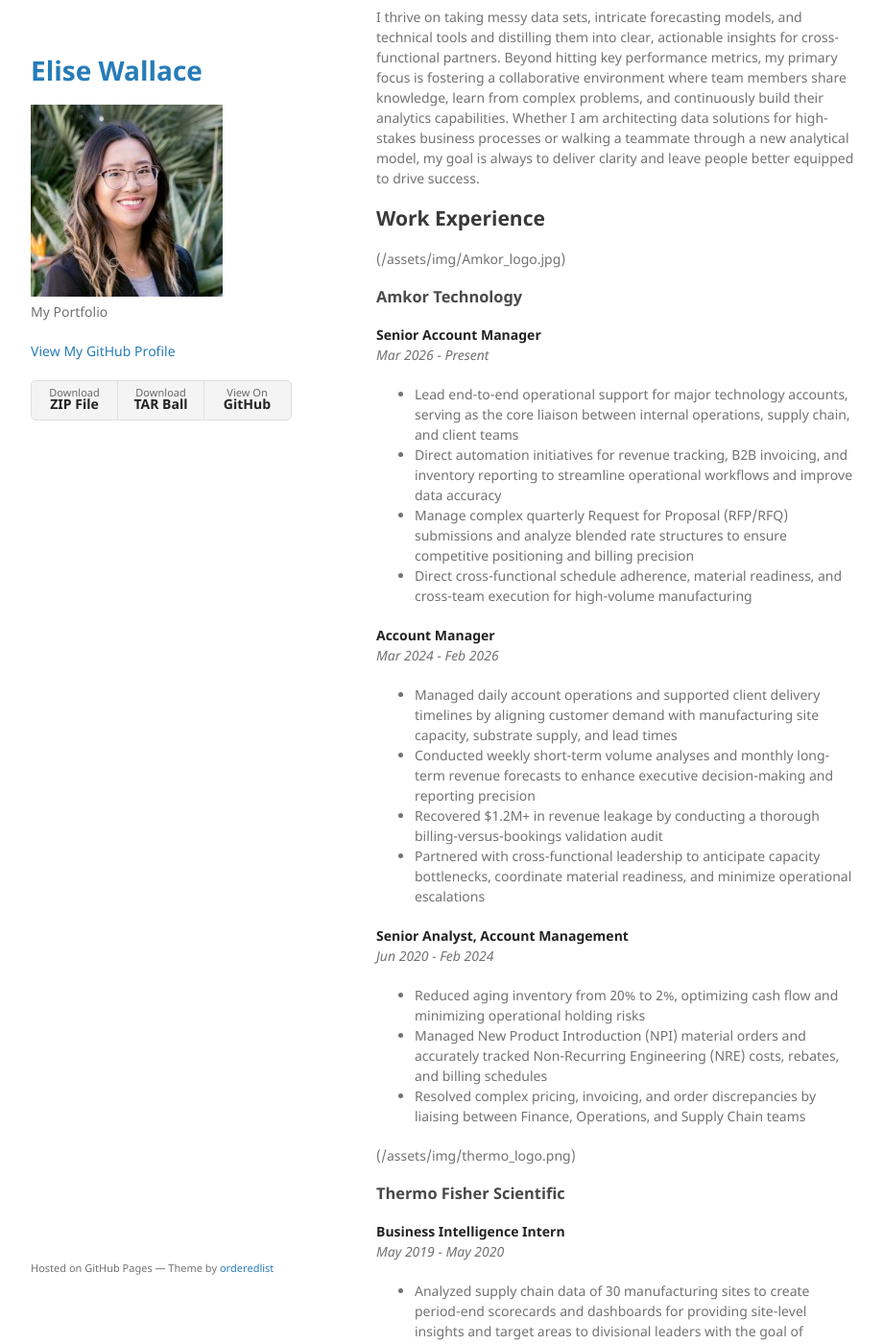
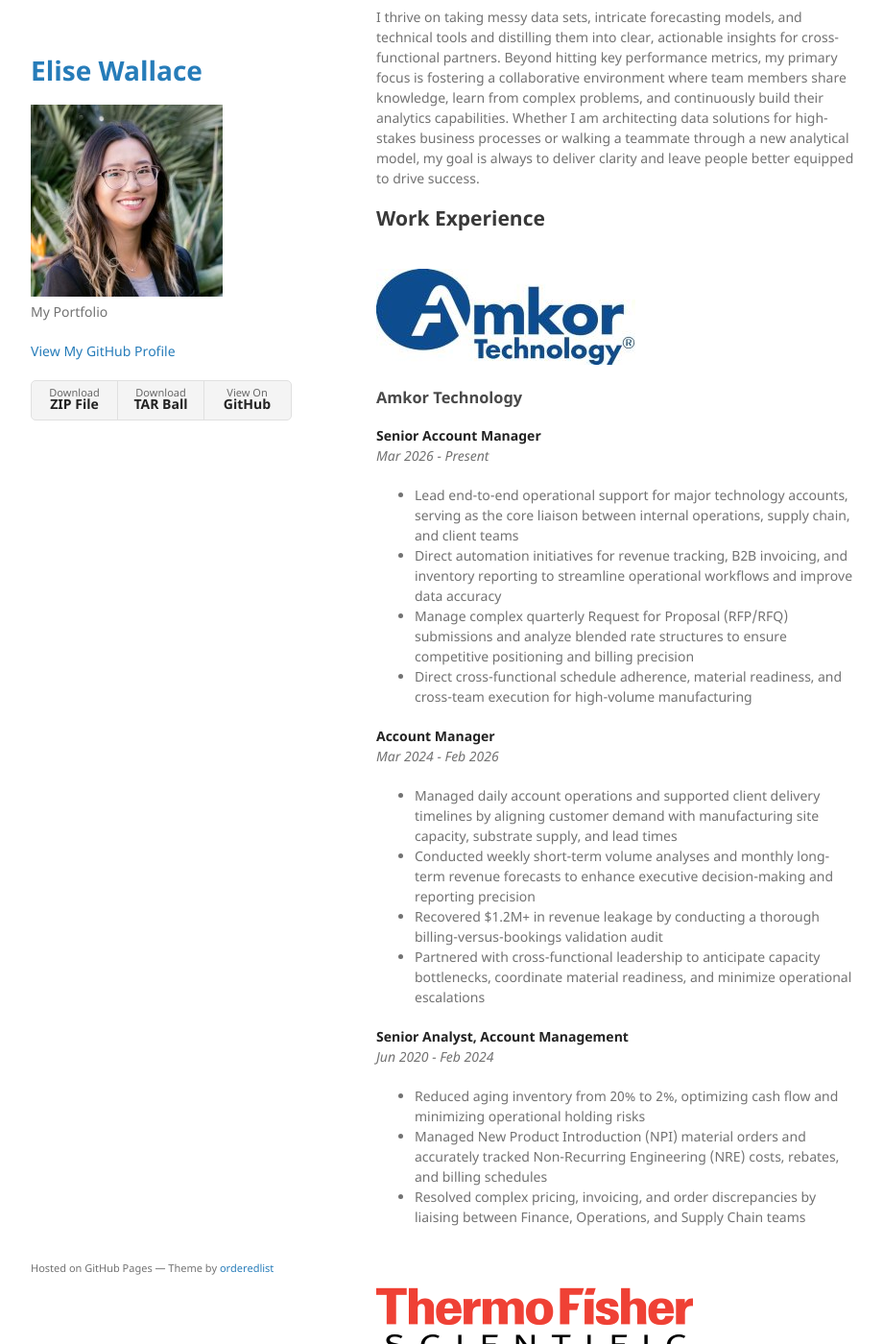
Before and after one commit to EliseWallace/elisewallace.github.io, a Jekyll site: the page built from index.md, in a window 1280 px wide and 1400 px high, scrolled down 361 px. Shown: the whole window at 96% size, without its empty margins (178-1098 px from the left). Built offline with Jekyll 4.4.1, drawn with Linux system fonts in a browser that asks for light colours; our own code applies the rules of GitHub Pages for plain Markdown files; some of the changed text lies outside the part shown.

Commit message:
Revise work experience section with new logos
Updated logos and enhanced descriptions for work experience.

```diff
--- a/index.md
+++ b/index.md
@@ -9,8 +9,8 @@
 I thrive on taking messy data sets, intricate forecasting models, and technical tools and distilling them into clear, actionable insights for cross-functional partners. Beyond hitting key performance metrics, my primary focus is fostering a collaborative environment where team members share knowledge, learn from complex problems, and continuously build their analytics capabilities. Whether I am architecting data solutions for high-stakes business processes or walking a teammate through a new analytical model, my goal is always to deliver clarity and leave people better equipped to drive success.
 
 ## Work Experience
-
-(/assets/img/Amkor_logo.jpg)
+\
+![Amkor Logo](/assets/img/Amkor_logo_resized.jpg)
 ### Amkor Technology
 **Senior Account Manager**\
 *Mar 2026 - Present*
@@ -32,7 +32,9 @@
 + Managed New Product Introduction (NPI) material orders and accurately tracked Non-Recurring Engineering (NRE) costs, rebates, and billing schedules
 + Resolved complex pricing, invoicing, and order discrepancies by liaising between Finance, Operations, and Supply Chain teams
 
-(/assets/img/thermo_logo.png)
+\
+\
+![Thermo Logo](/assets/img/thermo_logo_resized.png)
 ### Thermo Fisher Scientific
 **Business Intelligence Intern**\
 *May 2019 - May 2020*
@@ -40,7 +42,9 @@
 + Incorporating machine learning predictive analytics into existing dashboards and reports to proactively decrease operational costs and increase customer allegiance
 + Implementing best practices for data sources to reduce refresh loads and increase utility by creating dataflows and datasets to promote cloud-based computing
 
-(/assets/img/mh_logo)
+\
+\
+![Thermo Logo](/assets/img/mh_logo_resized.png)
 ### Millennium Health
 **Team Lead, Client Services**\
 *Jun 2014 - Aug 2018*
```
